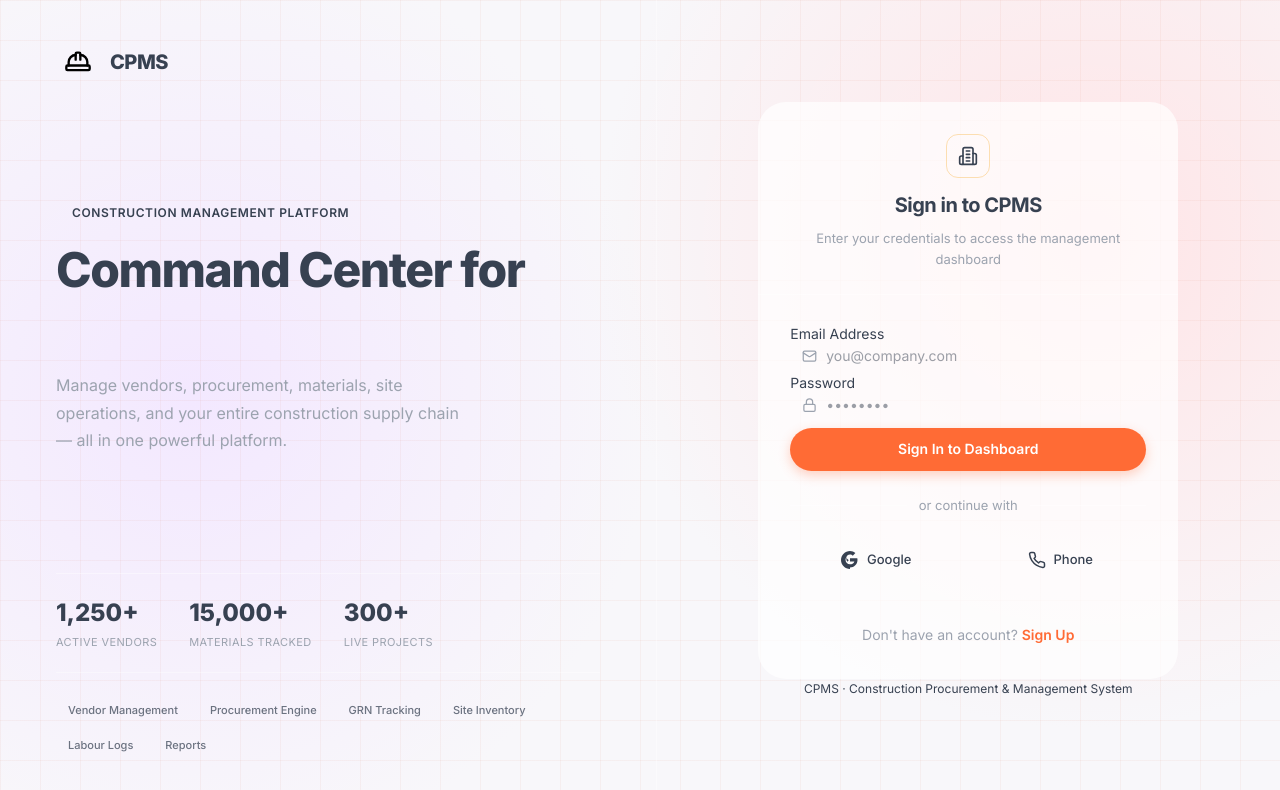
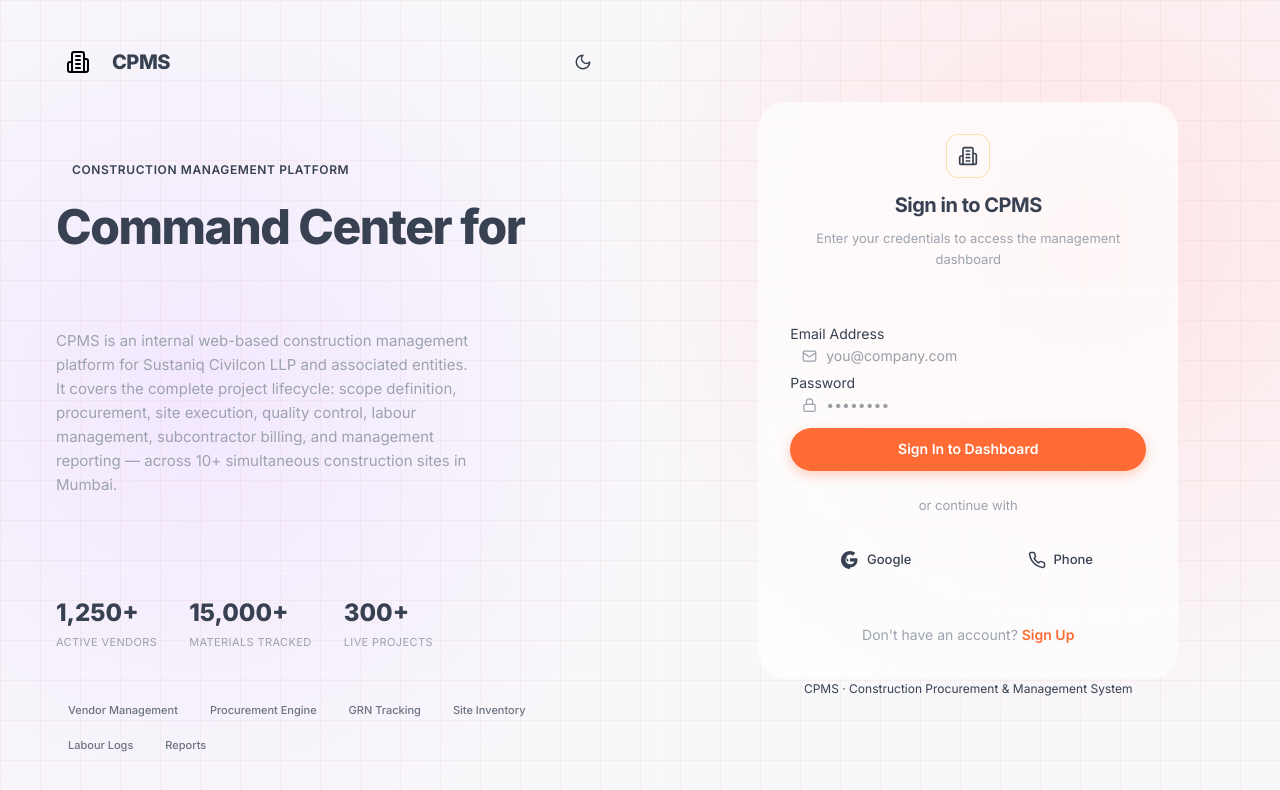
Before and after one commit to vijayyh/CPMS, a Next.js app in the folder cpms/: page /login in a window 1280 px wide. Shown: the top 790 px of the page. Built offline with nearby package versions, Linux system fonts and the light colour scheme.

Commit message:
feat: add company description and theme toggle to auth pages

```diff
--- a/cpms/src/app/(auth)/login/page.tsx
+++ b/cpms/src/app/(auth)/login/page.tsx
@@ -1,10 +1,10 @@
 "use client";
 import "../auth.css";
 
-import { useState } from "react";
+import { useState, useEffect } from "react";
+import { useRouter } from "next/navigation";
 import { signIn } from "next-auth/react";
-import { useRouter } from "next/navigation";
-import { Building2, Lock, Mail, AlertCircle, Loader2, HardHat } from "lucide-react";
+import { Building2, Lock, Mail, AlertCircle, Loader2, HardHat, Sun, Moon } from "lucide-react";
 import Link from "next/link";
 import { AnimatedCounter } from "@/components/ui/animated-counter";
 
@@ -14,6 +14,27 @@
   const [password, setPassword] = useState("");
   const [error, setError] = useState("");
   const [loading, setLoading] = useState(false);
+
+  // Theme Management
+  const [isDark, setIsDark] = useState(false);
+
+  useEffect(() => {
+    if (document.documentElement.classList.contains('dark')) {
+      setIsDark(true);
+    }
+  }, []);
+
+  const toggleTheme = () => {
+    if (isDark) {
+      document.documentElement.classList.remove('dark');
+      localStorage.setItem('theme', 'light');
+      setIsDark(false);
+    } else {
+      document.documentElement.classList.add('dark');
+      localStorage.setItem('theme', 'dark');
+      setIsDark(true);
+    }
+  };
 
   async function handleSubmit(e: React.FormEvent) {
     e.preventDefault();
@@ -43,11 +64,22 @@
 
       {/* Left panel */}
       <div className="login-left">
-        <div className="login-brand">
-          <div className="login-logo">
-            <HardHat size={28} />
+        <div className="login-brand" style={{ display: 'flex', justifyContent: 'space-between', alignItems: 'center' }}>
+          <div style={{ display: 'flex', alignItems: 'center', gap: '12px' }}>
+            <div className="login-logo">
+              <Building2 size={24} />
+            </div>
+            <span className="login-brand-name">CPMS</span>
           </div>
-          <span className="login-brand-name">CPMS</span>
+
+          <button
+            onClick={toggleTheme}
+            className="btn-icon theme-toggle"
+            title="Toggle Theme"
+            style={{ background: 'rgba(255,255,255,0.1)', border: 'none', color: 'inherit', padding: '8px', borderRadius: '50%', cursor: 'pointer', display: 'flex' }}
+          >
+            {isDark ? <Sun size={18} /> : <Moon size={18} />}
+          </button>
         </div>
 
         <div className="login-hero">
@@ -58,11 +90,10 @@
           <h1 className="login-hero-title">
             Command Center for
             <br />
-            <span className="login-hero-accent">Every Build.</span>
+            <span className="login-hero-accent">Sustaniq Civilcon.</span>
           </h1>
-          <p className="login-hero-desc">
-            Manage vendors, procurement, materials, site operations, and your entire
-            construction supply chain — all in one powerful platform.
+          <p className="login-hero-desc" style={{ fontSize: '15px', lineHeight: '1.6' }}>
+            CPMS is an internal web-based construction management platform for Sustaniq Civilcon LLP and associated entities. It covers the complete project lifecycle: scope definition, procurement, site execution, quality control, labour management, subcontractor billing, and management reporting — across 10+ simultaneous construction sites in Mumbai.
           </p>
         </div>
 
--- a/cpms/src/app/(auth)/signup/page.tsx
+++ b/cpms/src/app/(auth)/signup/page.tsx
@@ -1,7 +1,7 @@
 "use client";
-import { useState } from "react";
+import { useState, useEffect } from "react";
 import { useRouter } from "next/navigation";
-import { Building2, Lock, Mail, User, AlertCircle, Loader2, HardHat } from "lucide-react";
+import { Building2, Lock, Mail, User, AlertCircle, Loader2, HardHat, Sun, Moon } from "lucide-react";
 import Link from "next/link";
 import { toast } from "sonner";
 import { AnimatedCounter } from "@/components/ui/animated-counter";
@@ -14,6 +14,27 @@
   const [password, setPassword] = useState("");
   const [error, setError] = useState("");
   const [loading, setLoading] = useState(false);
+
+  // Theme Management
+  const [isDark, setIsDark] = useState(false);
+
+  useEffect(() => {
+    if (document.documentElement.classList.contains('dark')) {
+      setIsDark(true);
+    }
+  }, []);
+
+  const toggleTheme = () => {
+    if (isDark) {
+      document.documentElement.classList.remove('dark');
+      localStorage.setItem('theme', 'light');
+      setIsDark(false);
+    } else {
+      document.documentElement.classList.add('dark');
+      localStorage.setItem('theme', 'dark');
+      setIsDark(true);
+    }
+  };
 
   async function handleSubmit(e: React.FormEvent) {
     e.preventDefault();
@@ -54,11 +75,22 @@
 
       {/* Left panel */}
       <div className="login-left">
-        <div className="login-brand">
-          <div className="login-logo">
-            <HardHat size={28} />
+        <div className="login-brand" style={{ display: 'flex', justifyContent: 'space-between', alignItems: 'center' }}>
+          <div style={{ display: 'flex', alignItems: 'center', gap: '12px' }}>
+            <div className="login-logo">
+              <Building2 size={24} />
+            </div>
+            <span className="login-brand-name">CPMS</span>
           </div>
-          <span className="login-brand-name">CPMS</span>
+
+          <button
+            onClick={toggleTheme}
+            className="btn-icon theme-toggle"
+            title="Toggle Theme"
+            style={{ background: 'rgba(255,255,255,0.1)', border: 'none', color: 'inherit', padding: '8px', borderRadius: '50%', cursor: 'pointer', display: 'flex' }}
+          >
+            {isDark ? <Sun size={18} /> : <Moon size={18} />}
+          </button>
         </div>
 
         <div className="login-hero">
@@ -69,10 +101,10 @@
           <h1 className="login-hero-title">
             Start Building
             <br />
-            <span className="login-hero-accent">With Confidence.</span>
+            <span className="login-hero-accent">With Sustaniq.</span>
           </h1>
-          <p className="login-hero-desc">
-            Join the future of construction management. Streamline operations and get complete visibility over your supply chain.
+          <p className="login-hero-desc" style={{ fontSize: '15px', lineHeight: '1.6' }}>
+            CPMS is an internal web-based construction management platform for Sustaniq Civilcon LLP and associated entities. It covers the complete project lifecycle: scope definition, procurement, site execution, quality control, labour management, subcontractor billing, and management reporting — across 10+ simultaneous construction sites in Mumbai.
           </p>
         </div>
 
```
